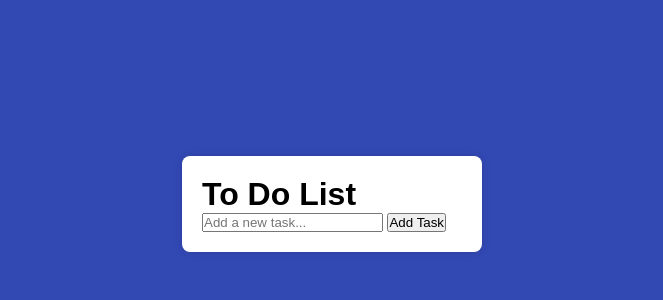
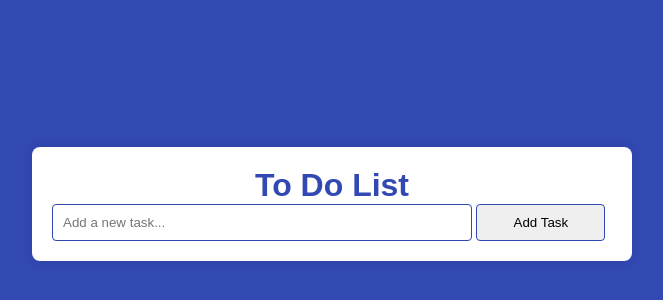
Before and after one commit to 0-ana/to-do-list, a plain HTML site: page index.html in a window 1280 px wide. Shown: the part 196-496 px from the top of the page, without its empty margins (308-971 px from the left). Drawn offline with Linux system fonts and the light colour scheme.

Commit message:
Add styling to title, input and button

```diff
--- a/assets/css/style.css
+++ b/assets/css/style.css
@@ -20,5 +20,24 @@ body {
     padding: 20px;
     border-radius: 8px;
     box-shadow: 0 0 10px rgba(0, 0, 0, 0.1);
-    width: 300px;
+    width: 600px;
 }
+
+h1 {
+    text-align: center;
+    color: #3248b3;
+}
+
+input[type=text] {
+    width: 75%;
+    padding: 10px;
+    border: 1px solid #3248b3;
+    border-radius: 4px;
+}
+
+button {
+    width: 23%;
+    padding: 10px;
+    border: 1px solid #3248b3;
+    border-radius: 4px;
+}
```
